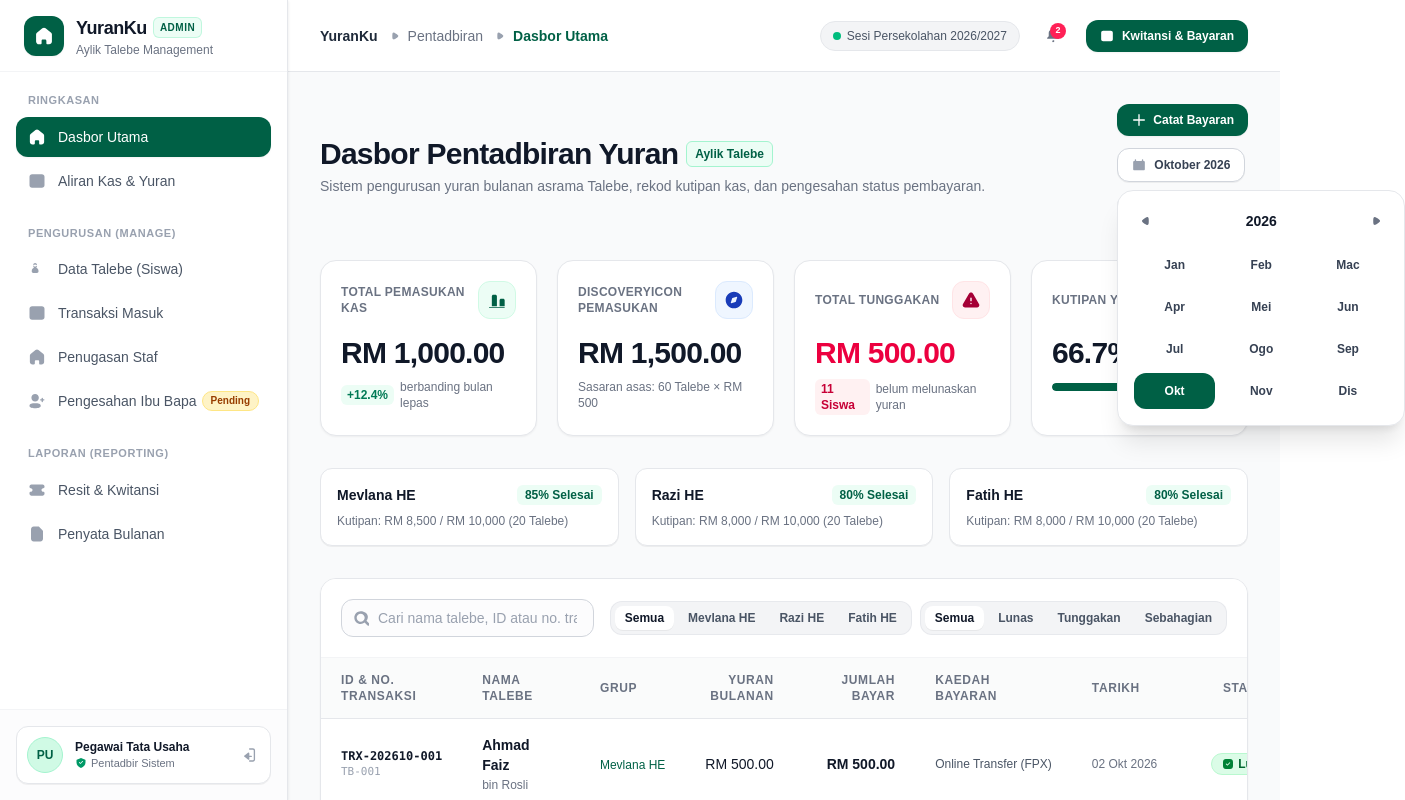
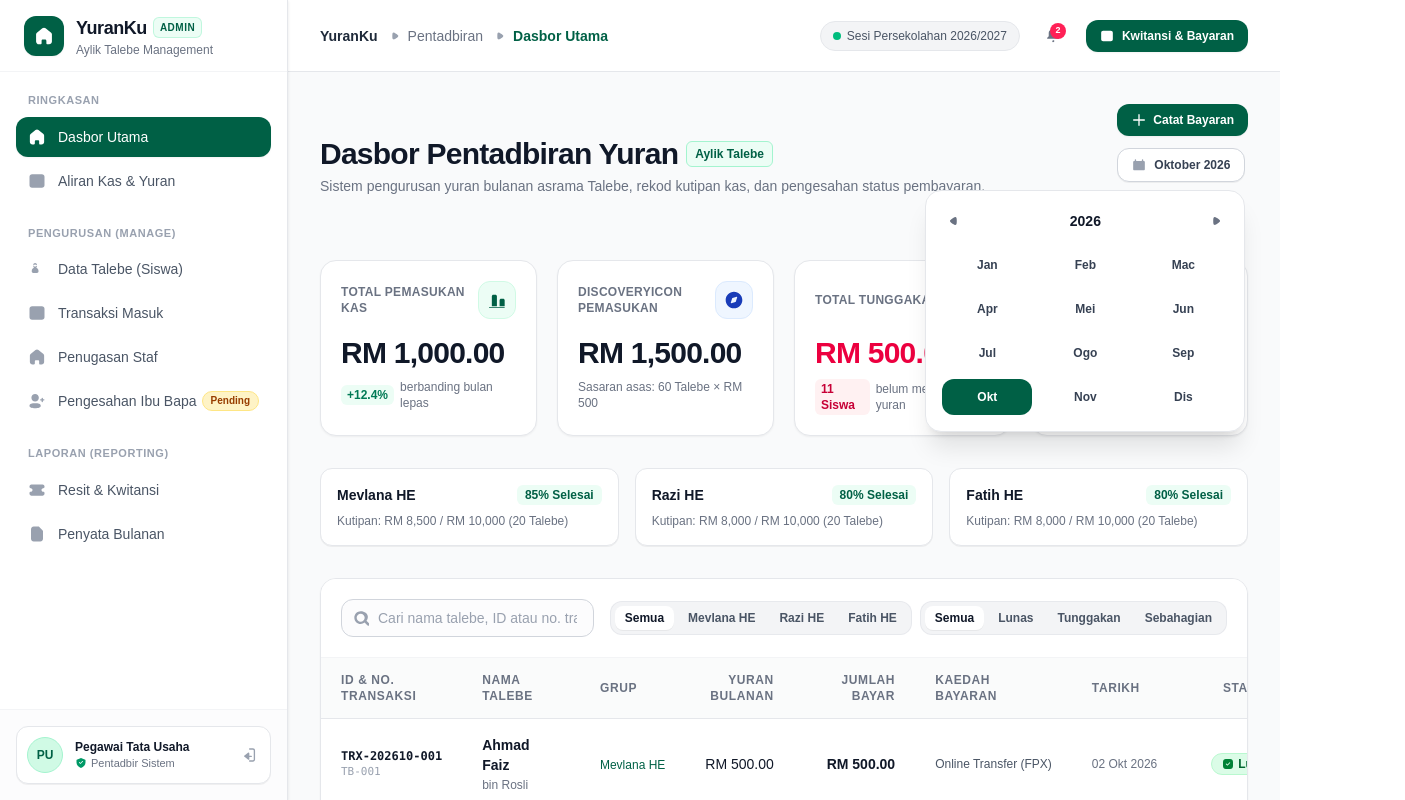
Before and after one commit to Fakeriz/yuran-siswa, a Next.js app: page /admin in a window 1280 px wide. Both pictures are taken after a click on the button "Oktober 2026". Shown: the top 800 px of the page, 1405 px wide, since content can reach past the window. Built offline with nearby package versions, Linux system fonts and the light colour scheme.

Commit message:
fix(admin): adaptive month-year picker popup positioning
- Measure viewport before opening; flip direction if space is insufficient
- Use position:fixed to avoid clipping by overflow parents

```diff
--- a/components/month-year-picker.tsx
+++ b/components/month-year-picker.tsx
@@ -1,12 +1,15 @@
 "use client";
 
-import { useState } from "react";
+import { useLayoutEffect, useRef, useState } from "react";
 import { CalendarIcon, ArrowRightIcon } from "@/components/icons";
 
 const BULAN = [
   "Januari", "Februari", "Mac", "April", "Mei", "Jun",
   "Julai", "Ogos", "September", "Oktober", "November", "Disember",
 ];
+
+const POPUP_W = 320;
+const POPUP_H = 340;
 
 export function MonthYearPicker({
   month,
@@ -21,12 +24,31 @@ export function MonthYearPicker({
 }) {
   const [open, setOpen] = useState(false);
   const [viewYear, setViewYear] = useState(year);
+  const [pos, setPos] = useState({ left: 0, top: 0 });
+  const btnRef = useRef<HTMLButtonElement>(null);
 
   const years = ["2024", "2025", "2026", "2027", "2028", "2029", "2030"];
+
+  // Ukur posisi butang & pilih arah popup supaya tidak terpotong
+  useLayoutEffect(() => {
+    if (!open || !btnRef.current) return;
+    const r = btnRef.current.getBoundingClientRect();
+    const vw = window.innerWidth;
+    const vh = window.innerHeight;
+
+    // Horizontal: kalau ruang kanan tak cukup, rapat ke kanan butang
+    const left = r.left + POPUP_W > vw ? Math.max(8, r.right - POPUP_W) : r.left;
+    // Vertikal: kalau ruang bawah tak cukup, buka ke atas
+    const top =
+      r.bottom + POPUP_H > vh ? Math.max(8, r.top - POPUP_H - 8) : r.bottom + 8;
+
+    setPos({ left, top });
+  }, [open ]);
 
   return (
     <div className="relative">
       <button
+        ref={btnRef}
         type="button"
         onClick={() => {
           setViewYear(year);
@@ -43,7 +65,10 @@ export function MonthYearPicker({
       {open && (
         <>
           <div className="fixed inset-0 z-40" onClick={() => setOpen(false)} />
-          <div className="absolute left-0 top-full z-50 mt-2 w-72 rounded-2xl border border-gray-200 bg-white p-4 shadow-xl">
+          <div
+            className="fixed z-50 rounded-2xl border border-gray-200 bg-white p-4 shadow-xl"
+            style={{ left: pos.left, top: pos.top, width: POPUP_W }}
+          >
             {/* Navigasi tahun */}
             <div className="mb-3 flex items-center justify-between">
               <button
@@ -70,7 +95,7 @@ export function MonthYearPicker({
             </div>
 
             {/* Grid bulan */}
-            <div className="grid grid-cols-3 gap-1.5">
+            <div className="grid grid-cols-3 gap-2">
               {BULAN.map((b) => {
                 const active = b === month && viewYear === year;
                 return (
@@ -82,7 +107,7 @@ export function MonthYearPicker({
                       onYearChange(viewYear);
                       setOpen(false);
                     }}
-                    className={`rounded-xl px-2 py-2.5 text-xs font-semibold transition-colors ${
+                    className={`rounded-xl px-1 py-2.5 text-xs font-semibold transition-colors ${
                       active
                         ? "bg-emerald-800 text-white"
                         : "text-gray-700 hover:bg-gray-100"
```
